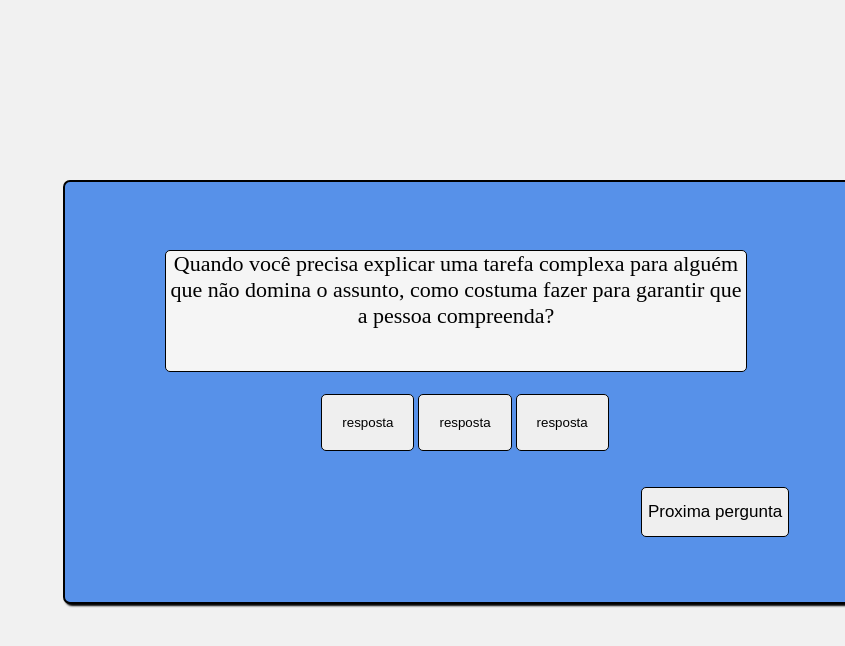
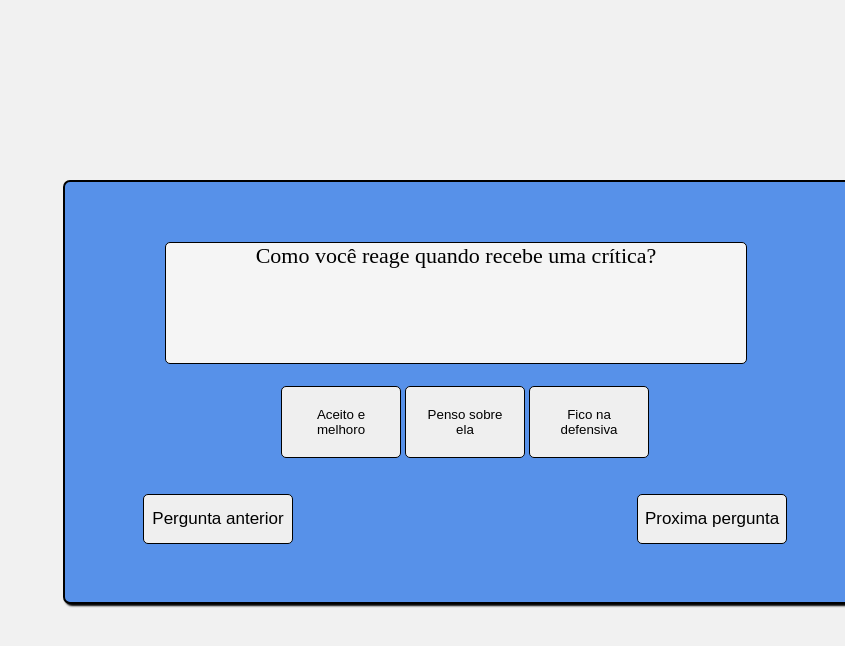
Before and after one commit to joemax123/ProjetoAtv, a plain HTML site: page html/questionario.html in a window 1280 px wide. Both pictures are taken after a click on the button "Proxima pergunta". Shown: the top 646 px of the page, without its empty margins (435-1280 px from the left). Drawn offline with Linux system fonts and the light colour scheme.

Commit message:
hahahaha

```diff
--- a/css/questionaro.css
+++ b/css/questionaro.css
@@ -28,6 +28,7 @@
 }
 .respostas{
     margin: 20px;
+
 }
 button{
     border-radius: 5px;
@@ -35,7 +36,14 @@
 }
 
 .Pp{
-    height:50px;
+height:50px;
+width: 150px;
 font-size: 17px;
-margin-left: 500px;
+
 }
+ .Pa{
+width: 150px;
+height:50px;
+font-size: 17px;
+margin-right:340px;
+ }
--- a/html/questionario.html
+++ b/html/questionario.html
@@ -11,11 +11,13 @@
     <div class="questionario">
        <p id="pergunta" class="pergunta"></p>
        <div class="respostas">
-           <button id="R1" onclick="questionario()" style="padding: 20px;">resposta</button>
-           <button id="R2" style="padding: 20px;">resposta</button>
-           <button id="R3" style="padding: 20px;">resposta</button>
+           <button id="R1" onclick="questionario()" style="padding: 20px; width: 120px;">resposta</button>
+           <button id="R2" style="padding: 20px; width: 120px">resposta</button>
+           <button id="R3" style="padding: 20px; width: 120px">resposta</button>
            <br><br><br>
-           <button id="Pp" class="Pp">Proxima pergunta</button>
+               <button onclick="voltar()" id="Pa" class="Pa">Pergunta anterior</button>
+               <button onclick="avancar()" id="Pp" class="Pp">Proxima pergunta</button>
+
         </div>
 
     </div>
--- a/js/script.js
+++ b/js/script.js
@@ -1,21 +1,89 @@
 
 
-let pergunta = ["Quando você precisa explicar uma tarefa complexa para alguém que não domina o assunto, como costuma fazer para garantir que a pessoa compreenda?"
-    , "Conte sobre uma situação em que precisou trabalhar com alguém que tinha uma opinião ou forma de trabalhar muito diferente da sua. Como lidou com isso?",
-     "Se você perceber um conflito entre dois colegas que está prejudicando o trabalho da equipe, qual seria sua atitude?",
+let pergunta = [
+    "Como você reage quando recebe uma crítica?",
+    "Como você lida com trabalhos em equipe?",
+    "O que você faz quando surge um conflito?",
+    "Como você reage diante de uma tarefa difícil?",
+    "Como você organiza suas tarefas?",
+    "Como você lida com mudanças?",
+    "Como você se comunica com outras pessoas?",
+    "Como você reage quando comete um erro?",
+    "Como você lida com pressão?",
+    "Como você demonstra iniciativa?"
+];
+
+let resposta1 = [
+    "Aceito e melhoro",
+    "Colaboro bem",
+    "Busco dialogar",
+    "Busco soluções",
+    "Planejo tudo",
+    "Adapto-me rápido",
+    "Sou claro e objetivo",
+    "Aprendo com ele",
+    "Mantenho a calma",
+    "Procuro ajudar"
+];
+
+let resposta2 = [
+    "Penso sobre ela",
+    "Faço minha parte",
+    "Aguardo o momento certo",
+    "Tento aos poucos",
+    "Organizo quando preciso",
+    "Preciso de tempo",
+    "Tento me expressar",
+    "Tento corrigir",
+    "Faço o possível",
+    "Ajudo quando solicitado"
+];
+
+let resposta3 = [
+    "Fico na defensiva",
+    "Prefiro trabalhar sozinho",
+    "Evito o problema",
+    "Desisto facilmente",
+    "Deixo para depois",
+    "Resisto às mudanças",
+    "Tenho dificuldade",
+    "Culpo outras pessoas",
+    "Fico muito estressado",
+    "Espero receber ordens"
+];
+
+
+
+let perguntaID = document.getElementById('pergunta')
+let r1 = document.getElementById('R1')
+let r2 = document.getElementById('R2')
+let r3 = document.getElementById('R3')
 
 
 
 
-    ]
-
-let perguntaID = document.getElementById('pergunta')
+function questionario( IDpergunta){
 
 
-function questionario( IDpergunta){
-
-    IDpergunta = 0
-    perguntaID.innerHTML = pergunta[0]
+    perguntaID.innerHTML = pergunta[IDpergunta]
+    r1.innerHTML = resposta1[IDpergunta]
+    r2.innerHTML = resposta2[IDpergunta]
+    r3.innerHTML = resposta3[IDpergunta]
 }
 
-questionario(0)
+
+let increment = 0
+
+
+function avancar(){
+
+questionario(increment)
+
+ increment++
+
+
+
+if(increment>9){
+    increment = 0
+}
+ }
```
